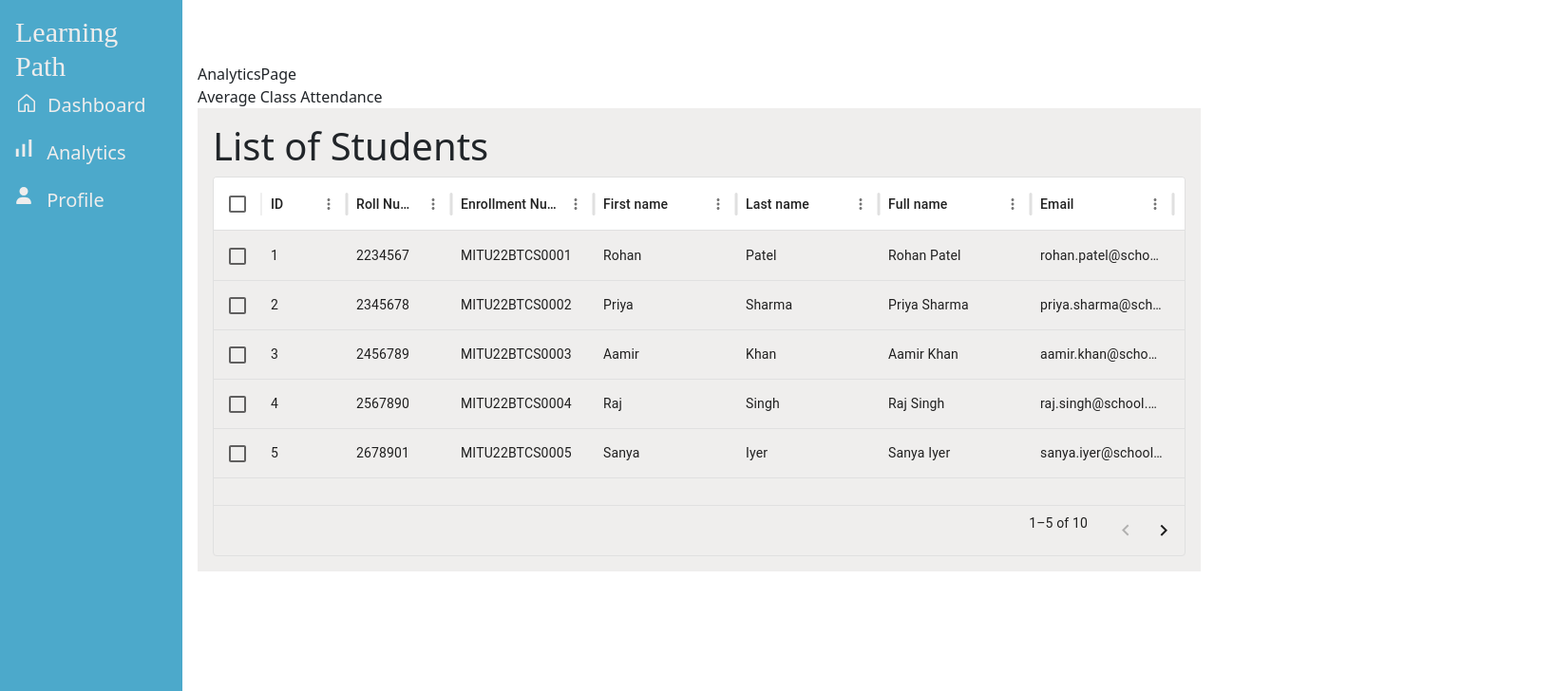
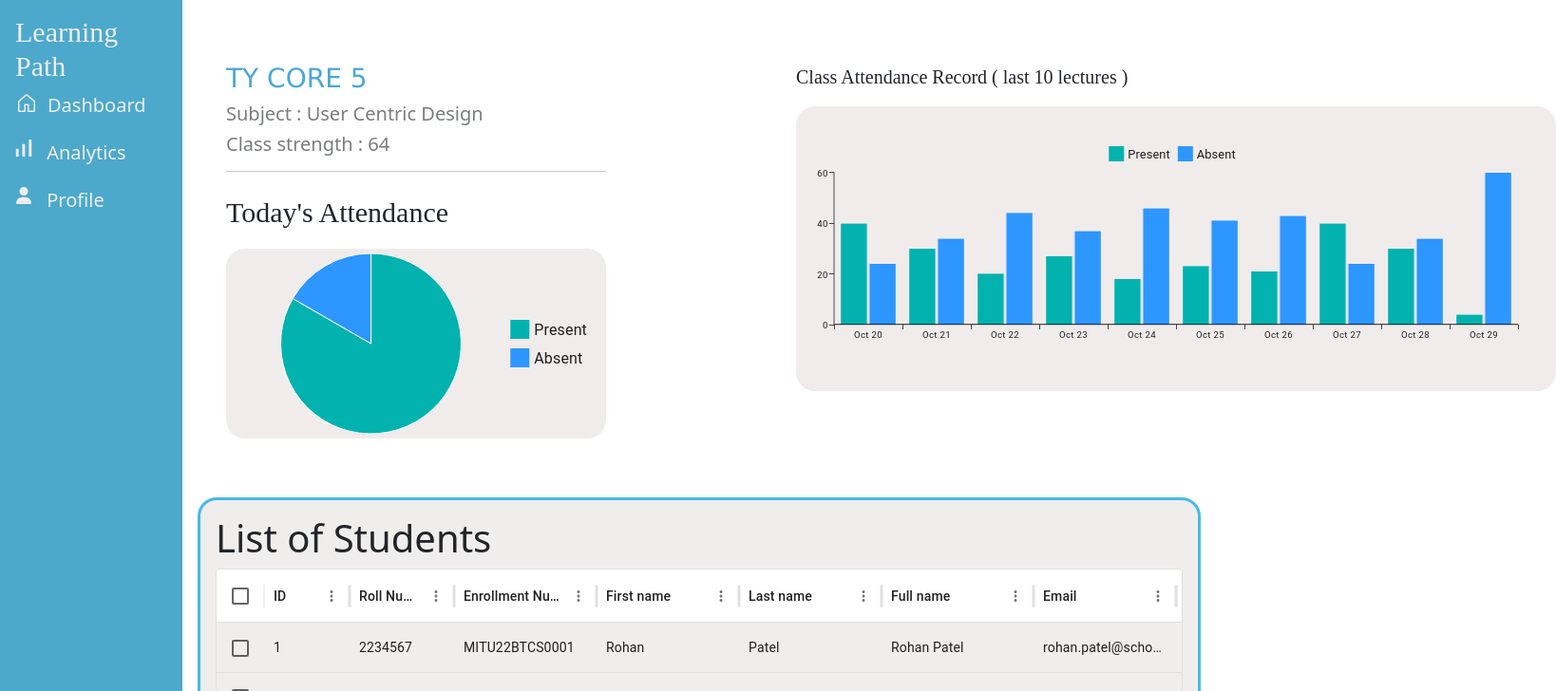
Before and after one commit to akshaypatra/LearningPathDashboard-frontend, a React (Create React App) app: page /analytics in a window 1280 px wide. Shown: the top 728 px of the page at 95% size, 1638 px wide, since content can reach past the window. Built offline with nearby package versions, Linux system fonts and the light colour scheme.

Commit message:
used graph and pie chart of material ui to complete the analytics page

```diff
--- a/package.json
+++ b/package.json
@@ -7,6 +7,7 @@
     "@emotion/react": "^11.13.3",
     "@emotion/styled": "^11.13.0",
     "@mui/material": "^6.1.1",
+    "@mui/x-charts": "^7.18.0",
     "@mui/x-data-grid": "^7.18.0",
     "@testing-library/jest-dom": "^5.17.0",
     "@testing-library/react": "^13.4.0",
--- a/src/App.css
+++ b/src/App.css
@@ -237,7 +237,85 @@ margin: 0px;
 
 }
 
+/* analytics page.js*/
+
 .analytics-page-student-list-container{
   padding: 1rem;
   background-color: rgb(239, 238, 237);
+  border-radius: 20px;
+  border: 3px solid rgb(71, 185, 237);
 }
+
+.analytics-page-section1{
+   display: flex;
+   gap:200px;
+}
+
+@media (max-width: 1200px){
+  .analytics-page-section1{
+    display: flex;
+    flex-direction: column;
+    gap:20px;
+ }
+}
+
+.analytics-page-section1-class-details{
+  padding-left: 30px;
+  margin-bottom: 20px;
+}
+
+.class-name{
+  color: rgb(75, 167, 216);
+  font-family:Verdana, Geneva, Tahoma, sans-serif;
+}
+
+.subject-name{
+  color: rgb(122, 125, 125);
+}
+
+.class-strength{
+  color: rgb(122, 125, 125);
+}
+
+/* AverageAttendanceComponent.js */
+
+.Today-attendance-pie-chart-container{
+  padding-left: 30px;
+}
+
+@media (max-width: 1200px){
+  .Today-attendance-pie-chart-container{
+    padding: 0px;
+  }
+}
+
+.Today-attendance-pie-chart-label{
+  font-family: cursive;
+  font-size: 30px;
+}
+
+.today-attendance-pie-chart{
+
+  background-color: rgb(240, 236, 236);
+  border-radius:20px;
+  margin-bottom: 20px;
+}
+
+/* ClassAttendanceRecordBarGraph.js*/
+.ClassAttendanceRecordBarGraph-label{
+  font-family: cursive;
+  font-size: 20px;
+}
+.ClassAttendanceRecordBarGraph{
+  background-color: rgb(240, 236, 236) ;
+  border-radius: 20px;
+  margin-bottom: 7rem;
+  overflow: scroll;
+  max-width:800px;
+}
+
+@media (max-width: 1200px){
+  .ClassAttendanceRecordBarGraph-container{
+    overflow: scroll;
+  }
+}
--- a/src/components/AverageAttendanceComponent.js
+++ b/src/components/AverageAttendanceComponent.js
@@ -1,7 +1,24 @@
 import React from 'react'
+import { PieChart } from '@mui/x-charts/PieChart';
 
 export default function AverageAttendanceComponent() {
   return (
-    <div>Average Class Attendance</div>
+    <div className="Today-attendance-pie-chart-container">
+      <p className='Today-attendance-pie-chart-label'>Today's Attendance</p>
+        <PieChart
+        className='today-attendance-pie-chart'
+        // colors={['green','red']}
+      series={[
+        {
+          data: [
+            { id: 0, value: 50, label: 'Present' },
+            { id: 1, value: 10, label: 'Absent' },
+          ],
+        },
+      ]}
+      width={400}
+      height={200}
+    />
+    </div>
   )
 }
--- /dev/null
+++ b/src/components/ClassAttendanceRecordBarGraph.js
@@ -0,0 +1,35 @@
+import React from 'react'
+import { BarChart } from '@mui/x-charts/BarChart';
+
+const aData = [24, 34, 44, 37, 46, 41, 43,24, 34, 60];
+const pData = [40, 30, 20, 27, 18, 23, 21,40, 30, 4];
+const xLabels = [
+  'Oct 20',
+  'Oct 21',
+  'Oct 22',
+  'Oct 23',
+  'Oct 24',
+  'Oct 25',
+  'Oct 26',
+  'Oct 27',
+  'Oct 28',
+  'Oct 29',
+];
+
+export default function ClassAttendanceRecordBarGraph() {
+    return (
+        <div className='ClassAttendanceRecordBarGraph-container'>
+        <p className='ClassAttendanceRecordBarGraph-label'>Class Attendance Record ( last 10 lectures )</p>
+        <BarChart
+        className='ClassAttendanceRecordBarGraph'
+            width={1000}
+            height={300}
+            series={[
+            { data: pData, label: 'Present', id: 'pId' },
+            { data: aData, label: 'Absent', id: 'aId' },
+            ]}
+            xAxis={[{ data: xLabels, scaleType: 'band' }]}
+        />
+        </div>
+    );
+  }
--- a/src/pages/AnalyticsPage.js
+++ b/src/pages/AnalyticsPage.js
@@ -1,11 +1,23 @@
 import React from 'react'
 import AverageAttenedanceComponent from '../components/AverageAttendanceComponent'
 import StudentList from '../components/StudentList'
+import ClassAttendanceRecordBarGraph from '../components/ClassAttendanceRecordBarGraph'
 export default function AnalyticsPage() {
   return (
-    <div className='analytics-page'>AnalyticsPage
-        <section>
-        <AverageAttenedanceComponent/>
+    <div className='analytics-page'>
+
+        <section className='analytics-page-section1'>
+          <div>
+            <section className='analytics-page-section1-class-details'>
+              <h3 className='class-name'> TY CORE 5 </h3>
+              <h5 className='subject-name'>Subject : User Centric Design </h5>
+              <h5 className='class-strength'>Class strength : 64 </h5>
+              <hr></hr>
+
+            </section>
+            <AverageAttenedanceComponent/>
+          </div>
+        <ClassAttendanceRecordBarGraph/>
         </section>
 
         <section className='analytics-page-student-list-container'>
```
Also changed, not shown: 1 other file (tests, documents, lock files or other folders).
